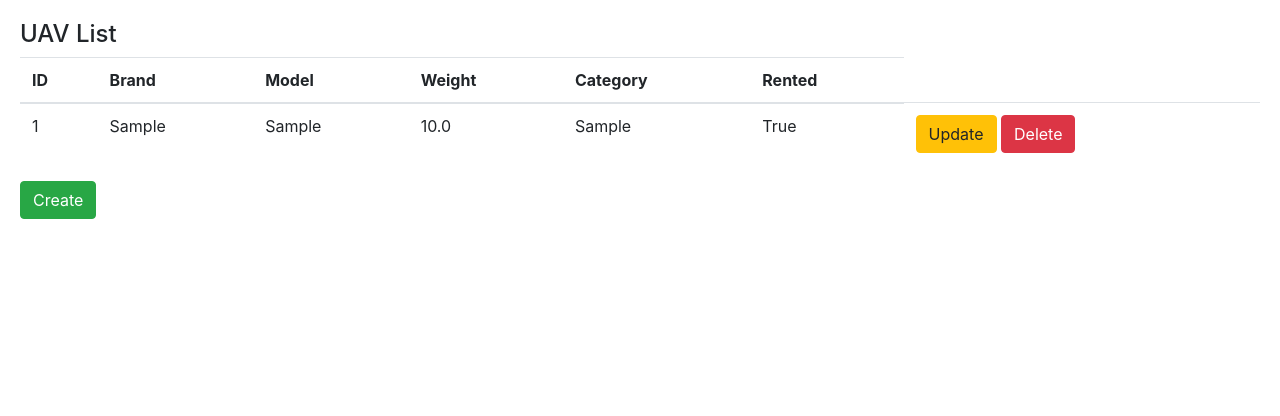
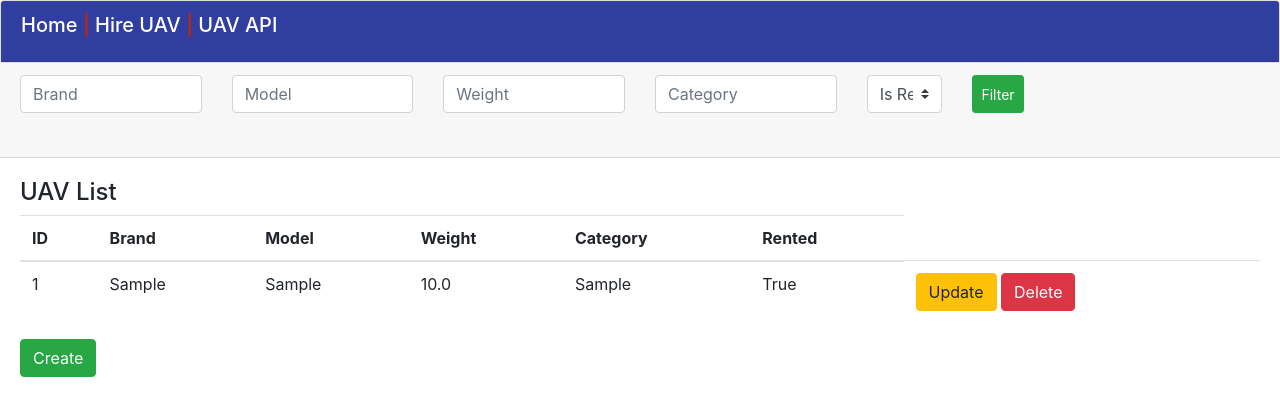
Before and after one commit to muzoaydo/rental_uav, a Django app: page /hireUAV/ in a window 1280 px wide. Shown: the top 416 px of the page. Run offline with Django 4.2, Linux system fonts and the light colour scheme; tables that the repository leaves empty hold one stand-in row (values such as "Sample post"); some libraries are stand-ins or nearby versions.

Commit message:
Filtering up and running.

```diff
--- a/rental_uav/settings.py
+++ b/rental_uav/settings.py
@@ -39,7 +39,8 @@ INSTALLED_APPS = [
     'django.contrib.staticfiles',
     'rest_framework',
     'corsheaders',
-    'uav.apps.UavConfig'
+    'uav.apps.UavConfig',
+    'django_filters'
 ]
 
 CORS_ORIGIN_ALLOW_ALL = True
--- a/uav/templates/uav_list.html
+++ b/uav/templates/uav_list.html
@@ -1,5 +1,52 @@
 {% extends "base.html" %}
 {% block content %}
+
+<div class="card">
+    <div style="color: white; background-color: #303f9f;" class="card-header">
+        <div class="row">
+            <div class="col col-md-6">
+                <h5 class="card-title">
+                    <a style="color: white;" href="/">Home</a>
+                    <b style="color: brown;"> | </b>
+                    <a style="color: white;" href="/hireUAV">Hire UAV</a>
+                    <b style="color: brown;"> | </b>
+                    <a style="color: white;" href="/uavApi">UAV API</a>
+                </h5>
+            </div>
+        </div>
+    </div>
+</div>
+
+<div class="card-header">
+    <form method="get">
+        <div class="row">
+            <div class="input-group mb-3 col col-md-2">
+                <input name="brand" type="text" class="form-control" placeholder="Brand">
+            </div>
+            <div class="input-group mb-3 col col-md-2">
+                <input name="model" type="text" class="form-control" placeholder="Model">
+            </div>
+            <div class="input-group mb-3 col col-md-2">
+                <input name="weight" type="text" class="form-control" placeholder="Weight">
+            </div>
+            <div class="input-group mb-3 col col-md-2">
+                <input name="category" type="text" class="form-control" placeholder="Category">
+            </div>
+            <div class="input-group mb-3 col col-md-1">
+                <select name="rented" class="custom-select">
+                    <option value="" hidden selected>Is Rented ?</option>
+                    <option value="True">True</option>
+                    <option value="False">False</option>
+                </select>
+            </div>
+            <div class="input-group mb-3 col col-md-1">
+                <button class="btn btn-sm btn-success" type="submit">Filter</button>
+            </div>
+        </div>
+    </form>
+</div>
+
+
 <div class="card-body">
     <h4>UAV List</h4>
     <table class="table">
@@ -31,4 +78,6 @@
     </table>
     <a type="button" class="btn btn-success" href="{%url 'uav_create' %}">Create</a>
 </div>
+
+
 {% endblock %}
--- a/uav/views.py
+++ b/uav/views.py
@@ -5,6 +5,7 @@ from .serializers import UAVForm, UAVSerializer
 from rest_framework.permissions import IsAdminUser, IsAuthenticated
 from rest_framework import filters, mixins, viewsets
 import django_filters.rest_framework
+from .filters import ListingFilter
 
 # UAV ListingAPI REST framework page view
 class UAVAPIList(generics.ListCreateAPIView):
@@ -19,11 +20,34 @@ class UAVAPIDetail(generics.RetrieveUpdateDestroyAPIView):
     serializer_class = UAVSerializer
     permission_classes = [IsAuthenticated]
 
-
+# Listing and filtering of UAVS
 def uavList(request):
     uavs = UAV.objects.all()
-    return render(request,"uav_list.html",{'uavs':uavs})
 
+    # Get filter parameters
+    brand = request.GET.get('brand')
+    model = request.GET.get('model')
+    weight = request.GET.get('weight')
+    category = request.GET.get('category')
+    rented = request.GET.get('rented')
+
+    # Filter uavs based on parameters
+    try:
+        if brand is not "":
+            uavs = uavs.filter(brand__icontains=brand)
+        if model is not "":
+            uavs = uavs.filter(model__icontains=model)
+        if weight is not "":
+            weight = float(weight)
+            uavs = uavs.filter(weight=weight)
+        if category is not "":
+            uavs = uavs.filter(category__icontains=category)
+        if rented is not "":
+            uavs = uavs.filter(rented=rented)
+    except Exception as e:
+        print(e)
+
+    return render(request, 'uav_list.html', {'uavs': uavs})
 
 def uavCreate(request):
     if request.method == "POST":
```
Also changed, not shown: uav/filters.py (added, +8 -0 lines).
